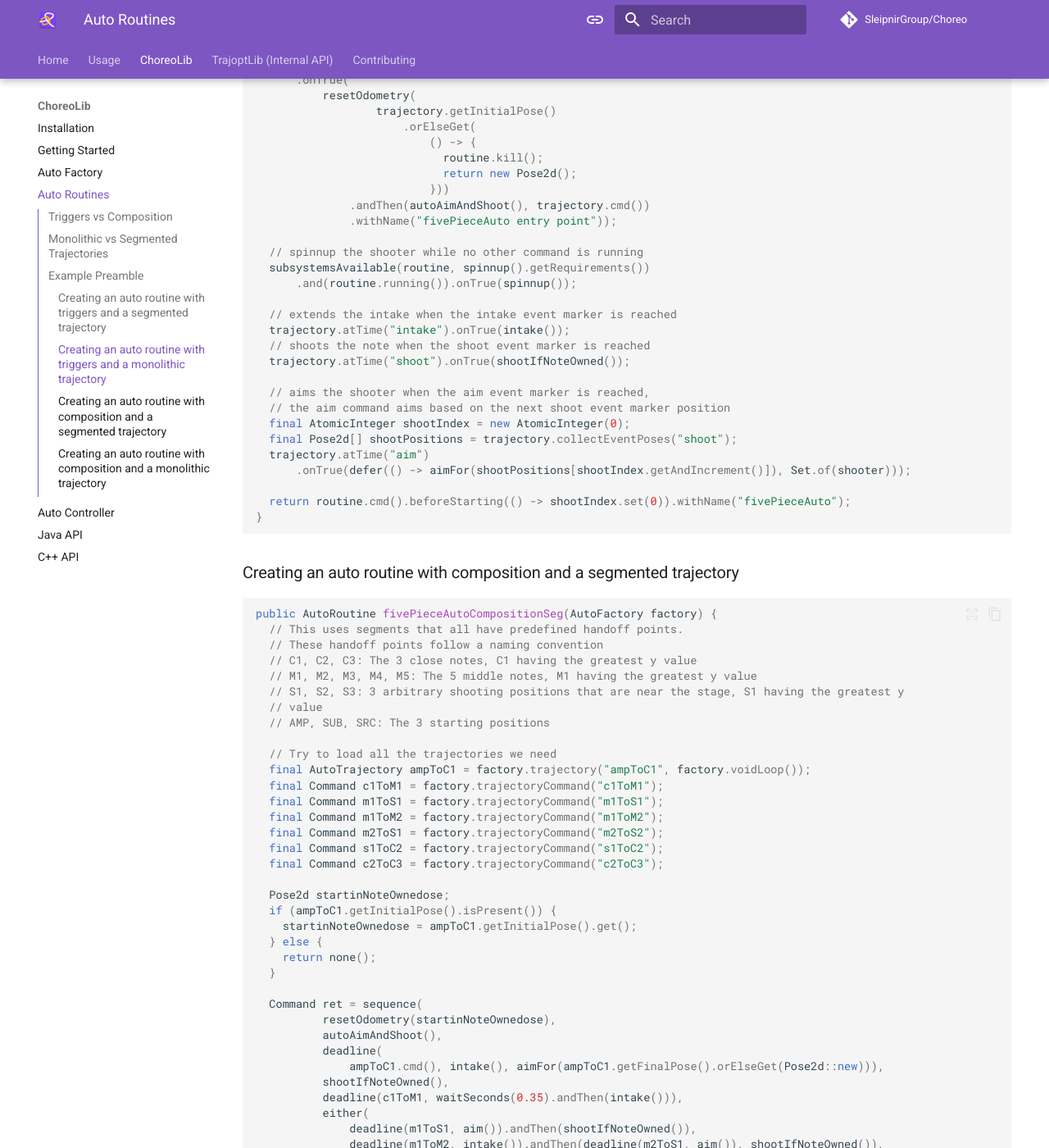
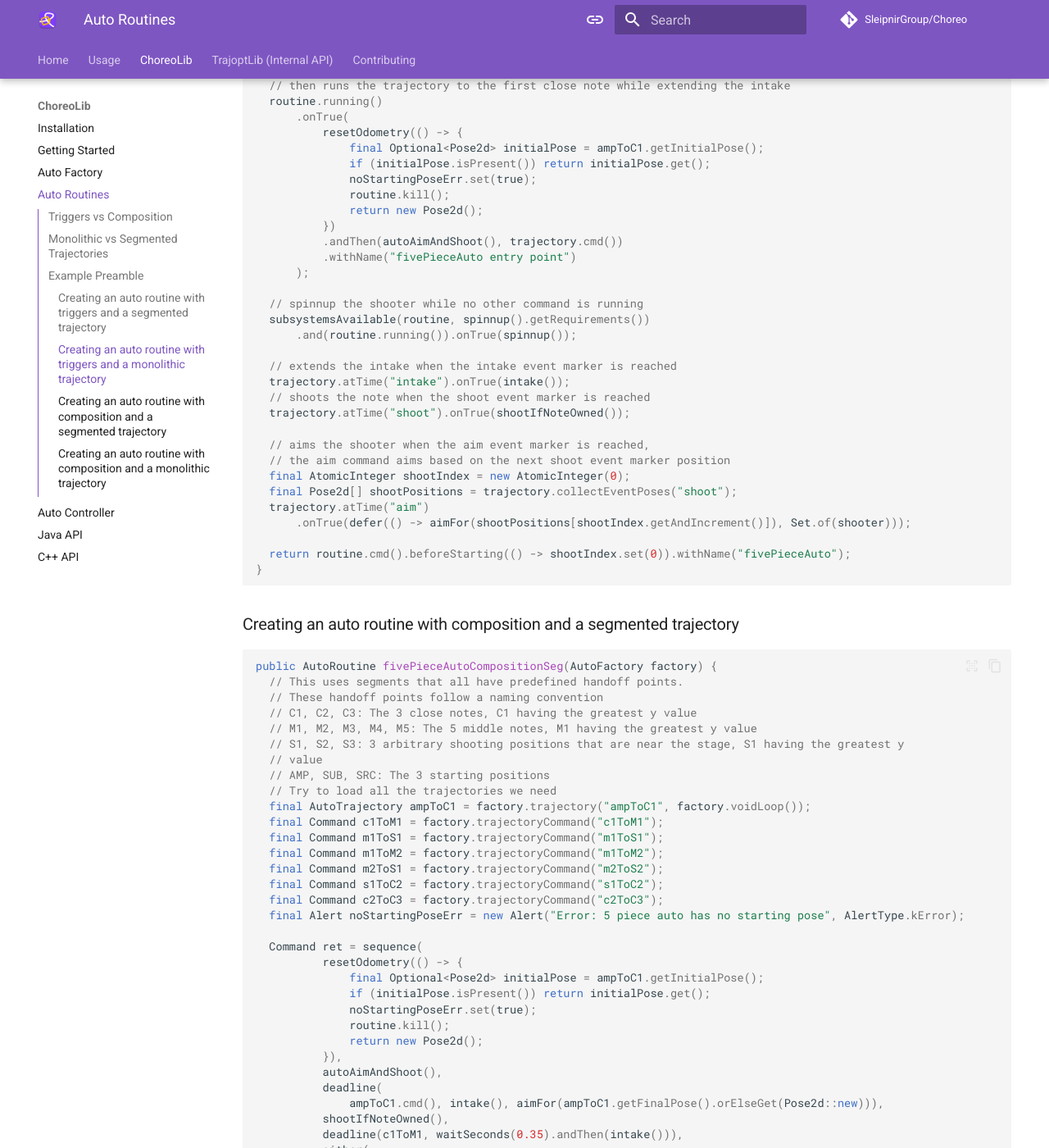
Before and after one commit to RohanBhattacharyya/Choreo, an MkDocs documentation site: the page built from docs/choreolib/auto-routines.md, in a window 1280 px wide and 1400 px high, scrolled down 3753 px. Shown: the whole window at 82% size. Built offline with MkDocs 1.6.1 and Material for MkDocs 9.7.7, drawn with Linux system fonts in a browser that asks for light colours; comment, search, counter and statistics services are not loaded; some of the changed text lies outside the part shown.

Commit message:
Updated example docs (#947)
Co-authored-by: shueja <32416547+shueja@users.noreply.github.com>
Co-authored-by: shueja-personal <j.a.shue@outlook.com>

````diff
--- a/docs/choreolib/auto-routines.md
+++ b/docs/choreolib/auto-routines.md
@@ -50,8 +50,8 @@
 Uses the `Shooter` `Subsystem`.
 - `aim` - Aims the shooter based on the current odometry position.
 Uses the `Shooter` `Subsystem`.
-- `resetOdometry(Pose2d pose)` - Resets the odometry to a specific position.
-Uses the `Drive` `Subsystem`.
+- `resetOdometry(Supplier<Pose2d> pose)` - Resets the odometry to a specific position.
+Uses the `Drive` `Subsystem`, and accepts a `Supplier` to ensure that the initial pose is fetched after the robot code knows the current alliance.
 - `autoAimAndShoot` - Aims the shooter and rotates the robot to the correct angle to shoot and then shoots.
 Uses the `Shooter` and `Drive` `Subsystem`.
 
@@ -71,6 +71,7 @@
 ```java
 public AutoRoutine fivePieceAutoTriggerSeg(AutoFactory factory) {
   final AutoRoutine routine = factory.newRoutine("fivePieceAuto");
+  final Alert noStartingPoseErr = new Alert("Error: 5 piece auto has no starting pose", AlertType.kError);
 
   // This uses segments that all have predefined handoff points.
   // These handoff points follow a naming convention
@@ -95,21 +96,21 @@
   // then runs the trajectory to the first close note while extending the intake
   routine.running()
       .onTrue(
-          resetOdometry(
-                  ampToC1
-                      .getInitialPose()
-                      .orElseGet(
-                          () -> {
-                            routine.kill();
-                            return new Pose2d();
-                          }))
-              .andThen(
-                  autoAimAndShoot(),
-                  race(
-                      intake(),
-                      ampToC1.cmd(),
-                      aimFor(ampToC1.getFinalPose().orElseGet(Pose2d::new))))
-              .withName("fivePieceAuto entry point"));
+          resetOdometry(() -> {
+              final Optional<Pose2d> initialPose = ampToC1.getInitialPose();
+              if (initialPose.isPresent()) return initialPose.get();
+              noStartingPoseErr.set(true);
+              routine.kill();
+              return new Pose2d();
+          }).andThen(
+              autoAimAndShoot(),
+              race(
+                  intake(),
+                  ampToC1.cmd(),
+                  aimFor(ampToC1.getFinalPose().orElseGet(Pose2d::new))
+              )
+          ).withName("fivePieceAuto entry point")
+      );
 
   // spinnup the shooter while no other command is using the shooter
   subsystemsAvailable(routine, spinnup().getRequirements())
@@ -166,7 +167,7 @@
 ```java
 public Command fivePieceAutoTriggerMono(AutoFactory factory) {
   final AutoRoutine routine = factory.newRoutine("fivePieceAuto");
-
+  final Alert noStartingPoseErr = new Alert("Error: 5 piece auto has no starting pose", AlertType.kError);
   final AutoTrajectory trajectory = factory.trajectory("fivePieceAuto", routine);
 
   // entry point for the auto
@@ -175,15 +176,16 @@
   // then runs the trajectory to the first close note while extending the intake
   routine.running()
       .onTrue(
-          resetOdometry(
-                  trajectory.getInitialPose()
-                      .orElseGet(
-                          () -> {
-                            routine.kill();
-                            return new Pose2d();
-                          }))
-              .andThen(autoAimAndShoot(), trajectory.cmd())
-              .withName("fivePieceAuto entry point"));
+          resetOdometry(() -> {
+              final Optional<Pose2d> initialPose = ampToC1.getInitialPose();
+              if (initialPose.isPresent()) return initialPose.get();
+              noStartingPoseErr.set(true);
+              routine.kill();
+              return new Pose2d();
+          })
+          .andThen(autoAimAndShoot(), trajectory.cmd())
+          .withName("fivePieceAuto entry point")
+      );
 
   // spinnup the shooter while no other command is running
   subsystemsAvailable(routine, spinnup().getRequirements())
@@ -217,7 +219,6 @@
   // S1, S2, S3: 3 arbitrary shooting positions that are near the stage, S1 having the greatest y
   // value
   // AMP, SUB, SRC: The 3 starting positions
-
   // Try to load all the trajectories we need
   final AutoTrajectory ampToC1 = factory.trajectory("ampToC1", factory.voidLoop());
   final Command c1ToM1 = factory.trajectoryCommand("c1ToM1");
@@ -226,16 +227,16 @@
   final Command m2ToS1 = factory.trajectoryCommand("m2ToS2");
   final Command s1ToC2 = factory.trajectoryCommand("s1ToC2");
   final Command c2ToC3 = factory.trajectoryCommand("c2ToC3");
-
-  Pose2d startinNoteOwnedose;
-  if (ampToC1.getInitialPose().isPresent()) {
-    startinNoteOwnedose = ampToC1.getInitialPose().get();
-  } else {
-    return none();
-  }
+  final Alert noStartingPoseErr = new Alert("Error: 5 piece auto has no starting pose", AlertType.kError);
 
   Command ret = sequence(
-          resetOdometry(startinNoteOwnedose),
+          resetOdometry(() -> {
+              final Optional<Pose2d> initialPose = ampToC1.getInitialPose();
+              if (initialPose.isPresent()) return initialPose.get();
+              noStartingPoseErr.set(true);
+              routine.kill();
+              return new Pose2d();
+          }),
           autoAimAndShoot(),
           deadline(
               ampToC1.cmd(), intake(), aimFor(ampToC1.getFinalPose().orElseGet(Pose2d::new))),
````
